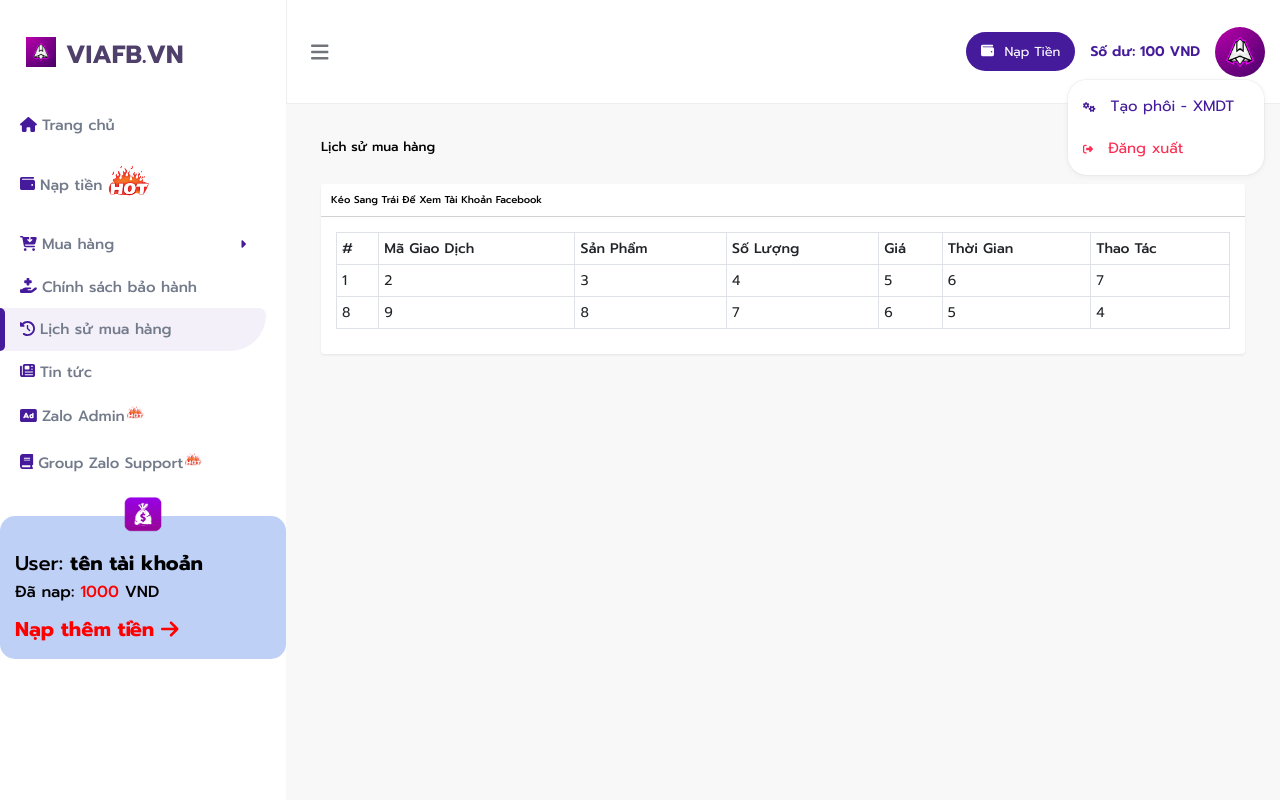
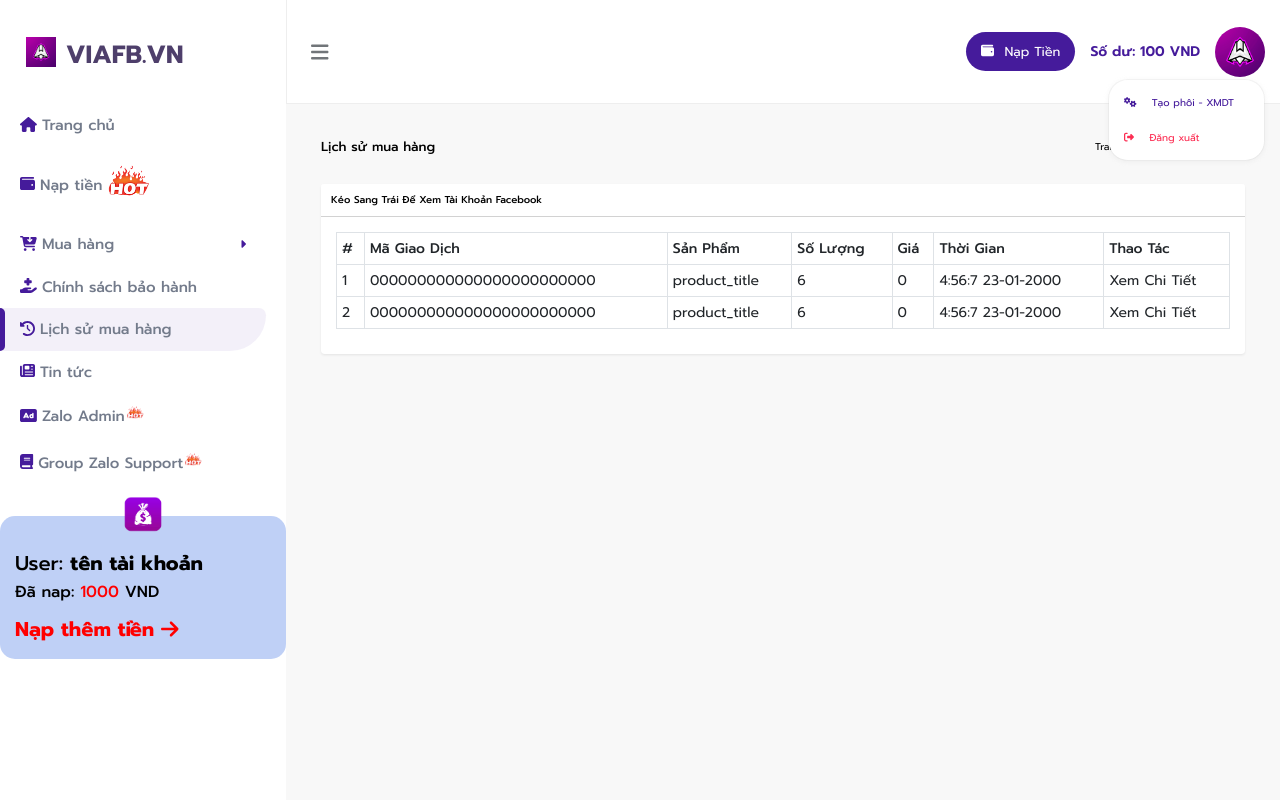
Before and after one commit to d-tech-team/NextJs_ViaFb, a Next.js app: page /order in a window 1280 px wide. Both pictures are taken after a click on the button 1240 px from the left and 51 px from the top of the page. Shown: the top 800 px of the page. Built offline with nearby package versions, Linux system fonts and the light colour scheme.

Commit message:
ad api auth profile order submenu

```diff
--- a/components/Header/Header.jsx
+++ b/components/Header/Header.jsx
@@ -1,6 +1,5 @@
 import React from "react";
 import styles from "./Header.module.scss";
-
 import { FontAwesomeIcon } from "@fortawesome/react-fontawesome";
 import { Button, Dropdown, Nav, NavDropdown } from "react-bootstrap";
 import {
@@ -14,25 +13,16 @@ import {
 } from "@fortawesome/free-solid-svg-icons";
 import Image from "next/image";
 import Link from "next/link";
+import { useRouter } from "next/router";
 
 const isLogin = true;
 
-const subMenu = [
-  {
-    title: "Tạo phôi - XMDT",
-    icon: <FontAwesomeIcon icon={faGears} />,
-    href: "/tool",
-    iconColor: "#451B9B",
-  },
-  {
-    title: "Đăng xuất",
-    icon: <FontAwesomeIcon icon={faRightFromBracket} />,
-    href: "/login",
-    iconColor: "#FC2E53",
-  },
-];
-
 function Header({ toggleMenu, isShowMenu }) {
+  const router = useRouter();
+  const handleLogout = () => {
+    localStorage.removeItem("token");
+    router.push("/login");
+  };
   return (
     <header id="header">
       <div className={styles.header_wrap}>
@@ -54,7 +44,7 @@ function Header({ toggleMenu, isShowMenu }) {
                 </Nav.Link>
               </Nav.Item>
               <Nav.Item className={`${styles.item} ${styles.balance}`}>
-                <Nav.Link as={'span'}> Số dư: {100} VND</Nav.Link>
+                <Nav.Link as={"span"}> Số dư: {100} VND</Nav.Link>
               </Nav.Item>
               <NavDropdown
                 className={styles.item}
@@ -68,31 +58,26 @@ function Header({ toggleMenu, isShowMenu }) {
                 }
                 id={styles.dropdown_profile}
               >
-                {subMenu.map((item, index) => (
-                  <NavDropdown.Item
-                    key={index}
-                    className={styles.subMenu}
-                    style={{
-                      color: item.iconColor,
-                    }}
-                  >
-                    {item.icon}
-                    <Link href={item.href}>
-                      <span>{item.title}</span>
-                    </Link>
-                  </NavDropdown.Item>
-                ))}
-                {/* <NavDropdown.Item eventKey="4.1">Action</NavDropdown.Item>
-                <NavDropdown.Item eventKey="4.2">
-                  Another action
+                <NavDropdown.Item
+                  key={0}
+                  className={styles.subMenu}
+                  style={{
+                    color: "#451B9B",
+                  }}
+                >
+                  <FontAwesomeIcon icon={faGears} />
+                  <Link href="/tool">Tạo phôi - XMDT</Link>
                 </NavDropdown.Item>
-                <NavDropdown.Item eventKey="4.3">
-                  Something else here
+                <NavDropdown.Item
+                  key={1}
+                  className={styles.subMenu}
+                  style={{
+                    color: "#FC2E53",
+                  }}
+                >
+                  <FontAwesomeIcon icon={faRightFromBracket} />
+                  <Link onClick={handleLogout}>Đăng xuất</Link>
                 </NavDropdown.Item>
-                <NavDropdown.Divider />
-                <NavDropdown.Item eventKey="4.4">
-                  Separated link
-                </NavDropdown.Item> */}
               </NavDropdown>
             </>
           ) : (
--- a/components/Menu/Menu.jsx
+++ b/components/Menu/Menu.jsx
@@ -2,21 +2,43 @@ import {
   faAd,
   faBook,
   faCartArrowDown,
-    faHandHoldingMedical, faHistory, faHome,
+  faHandHoldingMedical,
+  faHistory,
+  faHome,
   faNewspaper,
-    faWallet
+  faWallet,
 } from "@fortawesome/free-solid-svg-icons";
 import { FontAwesomeIcon } from "@fortawesome/react-fontawesome";
 import Image from "next/image";
 import Link from "next/link";
 import { useRouter } from "next/router";
-import React from "react";
+import React, { useEffect } from "react";
 import { ListGroup } from "react-bootstrap";
 import { MENU_ROUTE } from "../../route/menu";
 import ProfileMenu from "../ProfileMenu";
 import MenuItem from "./MenuItem";
 
 const isLogin = true;
+
+function Menu() {
+  const router = useRouter();
+  const { asPath } = router;
+
+  const getDefaultSubMenu = () => [
+    {
+      image: "image",
+      updated_at: "2000-01-23T04:56:07.000+00:00",
+      description: "description",
+      created_at: "2000-01-23T04:56:07.000+00:00",
+      id: "000000000000000000000000",
+      title: "title",
+    },
+  ];
+
+  useEffect(() => {
+
+  }, []);
+
   const menus = [
     {
       title: "Trang chủ",
@@ -27,60 +49,62 @@ const menus = [
       title: "Nạp tiền",
       href: MENU_ROUTE.deposit,
       icon: <FontAwesomeIcon icon={faWallet} />,
-        sub_icon: <Image src={"/images/hot2.gif"} width={50} height={50} alt="" />,
+      sub_icon: (
+        <Image src={"/images/hot2.gif"} width={50} height={50} alt="" />
+      ),
       auth: true,
     },
     {
       title: "Mua hàng",
-        href: '#',
+      href: "#",
       icon: <FontAwesomeIcon icon={faCartArrowDown} />,
-        key: '#buy',
+      key: "#buy",
       submenu: [
         {
-                title: 'Via VN',
-                slug: '1'
+          title: "Via VN",
+          slug: "1",
         },
         {
-                title: 'Via VN1',
-                slug: '2'
+          title: "Via VN1",
+          slug: "2",
         },
         {
-                title: 'Via VN2',
-                slug: '3'
+          title: "Via VN2",
+          slug: "3",
         },
         {
-                title: 'Via VN3',
-                slug: '4'
+          title: "Via VN3",
+          slug: "4",
         },
         {
-                title: 'Via VN4',
-                slug: '5'
+          title: "Via VN4",
+          slug: "5",
         },
         {
-                title: 'Via VN5',
-                slug: '6'
+          title: "Via VN5",
+          slug: "6",
         },
         {
-                title: 'Via VN6',
-                slug: '7'
+          title: "Via VN6",
+          slug: "7",
         },
         {
-                title: 'Via VN7',
-                slug: '8'
+          title: "Via VN7",
+          slug: "8",
         },
         {
-                title: 'Via VN8',
-                slug: '9'
+          title: "Via VN8",
+          slug: "9",
         },
         {
-                title: 'Via VN9',
-                slug: '10'
+          title: "Via VN9",
+          slug: "10",
         },
         {
-                title: 'Via VN10',
-                slug: '11'
+          title: "Via VN10",
+          slug: "11",
         },
-        ]
+      ],
     },
     {
       title: "Chính sách bảo hành",
@@ -102,20 +126,20 @@ const menus = [
       href: "https://zaloweb.me",
       target: "_blank",
       icon: <FontAwesomeIcon icon={faAd} />,
-        sub_icon: <Image src={"/images/hot2.gif"} width={20} height={20} alt="" />,
+      sub_icon: (
+        <Image src={"/images/hot2.gif"} width={20} height={20} alt="" />
+      ),
     },
     {
       title: "Group Zalo Support",
       href: "https://zaloweb.me",
       target: "_blank",
       icon: <FontAwesomeIcon icon={faBook} />,
-        sub_icon: <Image src={"/images/hot2.gif"} width={20} height={20} alt="" />,
+      sub_icon: (
+        <Image src={"/images/hot2.gif"} width={20} height={20} alt="" />
+      ),
     },
   ];
-
-function Menu() {
-    const router = useRouter();
-    const { asPath } = router;
 
   return (
     <div id="left_navbar">
@@ -132,15 +156,22 @@ function Menu() {
       </div>
       {/* Menu */}
       <ListGroup as="ul" variant="flush" className="menu_list">
-                {Array.isArray(menus) && menus.map((menu, index) =>
+        {Array.isArray(menus) &&
+          menus.map((menu, index) =>
             isLogin ? (
               <MenuItem menu={menu} active={menu.href == asPath} key={index} />
             ) : (
-                        !menu.auth && <MenuItem menu={menu} active={menu.href == asPath} key={index} />
+              !menu.auth && (
+                <MenuItem
+                  menu={menu}
+                  active={menu.href == asPath}
+                  key={index}
+                />
+              )
             )
           )}
       </ListGroup>
-            <ProfileMenu/>
+      <ProfileMenu />
     </div>
   );
 }
--- a/package.json
+++ b/package.json
@@ -15,13 +15,15 @@
     "@fortawesome/react-fontawesome": "^0.2.0",
     "axios": "^1.1.3",
     "bootstrap": "^5.2.1",
+    "moment": "^2.29.4",
     "next": "12.3.1",
     "react": "18.2.0",
     "react-bootstrap": "^2.5.0",
     "react-bootstrap-sweetalert": "^5.2.0",
     "react-dom": "18.2.0",
     "react-vertical-timeline-component": "^3.5.2",
-    "sass": "^1.55.0"
+    "sass": "^1.55.0",
+    "sweetalert2": "^11.6.0"
   },
   "devDependencies": {
     "eslint": "8.24.0",
--- a/pages/api/listRouteApi.js
+++ b/pages/api/listRouteApi.js
@@ -4,46 +4,48 @@ export const
     /**
      * Auth Api
      */
-    login = domain +  '/auth/login',
-    register = domain +  '/auth/register',
-    logout = domain +  '/auth/logout',
+    login = domain + '/auth/login',
+    register = domain + '/auth/register',
+    logout = domain + '/auth/logout',
 
     /**
      * User Api
      */
-    getProfile = domain +  '/user/me',
-    updateProfile = domain +  '/user/me',
-    getListOrder = domain +  '/user/me/orders',
-    getMoney = domain +  '/user/me/money',
+    getProfile = domain + '/user/me',
+    updateProfile = domain + '/user/me',
+    getListOrder = (skip, limit) => {
+        domain + `/user/me/orders?skip=${skip}&limit=${limit}`
+    },
+    getMoney = domain + '/user/me/money',
 
     /**
      * Category Api
      */
-    getListCategory = domain +  '/category',
-    getACategory = function(id) {
-        return domain +  `/category/${id}`
+    getListCategory = domain + '/category',
+    getACategory = function (id) {
+        return domain + `/category/${id}`
     },
-    getProductInCategory = function(id) {
-        return domain +  '/category/:id/products';
+    getProductInCategory = function (id) {
+        return domain + '/category/:id/products';
     },
 
     /**
      * Product Api
      */
-    getListProduct = domain +  '/product',
-    getAProduct = domain +  '/products/:id',
-    getCategoryInProduct = domain +  '/products/:id/category',
-    getStatusProduct = domain +  '/products/:id/status',
-    buyProduct = domain +  '/products/:id/buy',
+    getListProduct = domain + '/product',
+    getAProduct = domain + '/products/:id',
+    getCategoryInProduct = domain + '/products/:id/category',
+    getStatusProduct = domain + '/products/:id/status',
+    buyProduct = domain + '/products/:id/buy',
 
     /**
      * Order Api
      */
-    getOrderGlobal = domain +  '/orders/global',
-    getAOrder = domain +  '/orders/:id',
-    getDataOrder = domain +  '/orders/:id/data',
+    getOrderGlobal = domain + '/orders/global',
+    getAOrder = domain + '/orders/:id',
+    getDataOrder = domain + '/orders/:id/data',
 
     /**
      * Other Api
      */
-    otp = domain +  '/other/totp'
+    otp = domain + '/other/totp'
--- a/pages/order.jsx
+++ b/pages/order.jsx
@@ -1,10 +1,52 @@
 import Head from "next/head";
-import React from "react";
+import React, { useEffect, useState } from "react";
 import { Breadcrumb, Card, Col, Row, Table } from "react-bootstrap";
 import PageTitle from "../components/Breadcumb";
 import styles from "../styles/Order.module.scss";
+import moment from "moment";
+import { getListOrder } from "./api/listRouteApi";
 
 export default function Order() {
+  const [data, setData] = useState([]);
+
+  const getDefaultData = () => [
+    {
+      amount: 6,
+      price: 0,
+      order_id: "000000000000000000000000",
+      product_title: "product_title",
+      timestamp: "2000-01-23T04:56:07.000+00:00",
+    },
+    {
+      amount: 6,
+      price: 0,
+      order_id: "000000000000000000000000",
+      product_title: "product_title",
+      timestamp: "2000-01-23T04:56:07.000+00:00",
+    },
+  ];
+
+  useEffect(() => {
+    try {
+      setData(getDefaultData());
+
+      return;
+      const response = axios.get(
+        getListOrder(25, 10),
+        {},
+        {
+          headers: { Authorization: `Bearer ${localStorage.getItem("token")}` },
+        }
+      );
+      const { data } = response;
+      if (data.code === 200) {
+        setData(data.data);
+      }
+    } catch (error) {
+      setData(getDefaultData());
+    }
+  }, []);
+
   return (
     <>
       <Head>
@@ -31,24 +73,23 @@ export default function Order() {
                   </tr>
                 </thead>
                 <tbody>
-                  <tr>
-                    <td>1</td>
-                    <td>2</td>
-                    <td>3</td>
-                    <td>4</td>
-                    <td>5</td>
-                    <td>6</td>
-                    <td>7</td>
-                  </tr>
-                  <tr>
-                    <td>8</td>
-                    <td>9</td>
-                    <td>8</td>
-                    <td>7</td>
-                    <td>6</td>
-                    <td>5</td>
-                    <td>4</td>
-                  </tr>
+                  {data.map((item, index) => {
+                    return (
+                      <tr key={index}>
+                        <td>{index + 1}</td>
+                        <td>{item.order_id}</td>
+                        <td>{item.product_title}</td>
+                        <td>{item.amount}</td>
+                        <td>{item.price}</td>
+                        <td>
+                          {moment(item.timestamp).format("h:m:s DD-MM-YYYY")}
+                        </td>
+                        <td>
+                          <a href="#">Xem Chi Tiết</a>
+                        </td>
+                      </tr>
+                    );
+                  })}
                 </tbody>
               </Table>
             </Card.Body>
--- a/styles/Auth.module.scss
+++ b/styles/Auth.module.scss
@@ -32,7 +32,7 @@
     height: 41px;
     width: 100%;
     box-shadow: inset 0 0 0 1px #e2e8f0;
-    font-size: 14px;
+    font-size: 12px;
     border: none;
     color: #ccc;
   }
@@ -56,7 +56,7 @@
   }
 
   p:last-child {
-    font-size: 0.9rem;
+    font-size: 1.1rem;
     margin-top: 10px;
 
     a {
--- a/styles/Order.module.scss
+++ b/styles/Order.module.scss
@@ -8,4 +8,5 @@
     font-weight: 500;
     font-size: 14px;
   }
+
 }
```
Also changed, not shown: pages/login.jsx (+64 -2 lines), pages/register.jsx (+32 -7 lines), 1 other file (tests, documents, lock files or other folders). Lines whose indentation alone changed are shown as unchanged.
